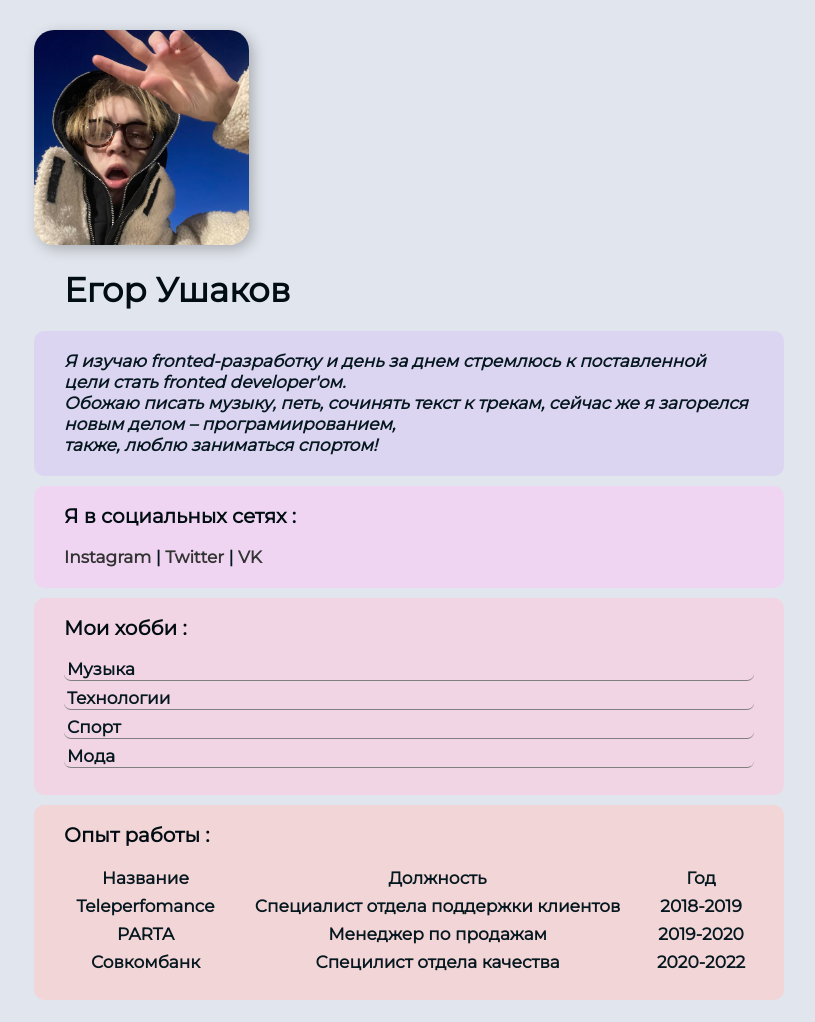
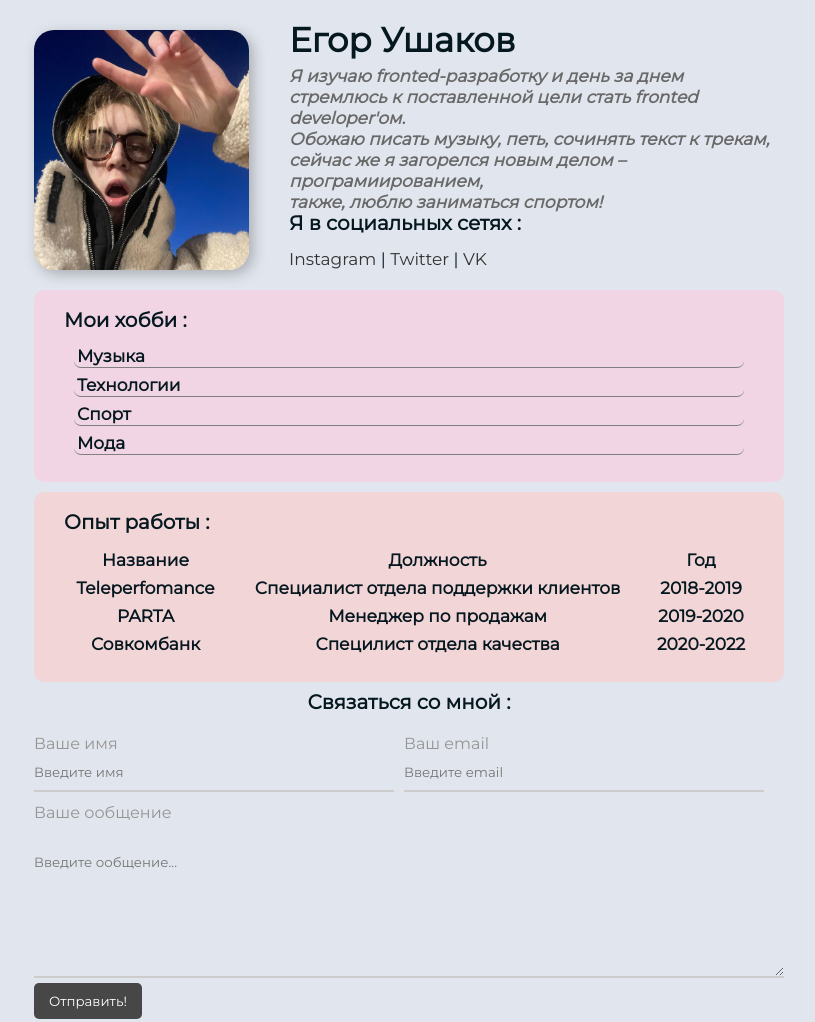
Before and after one commit to w1t1uv/html-course, a plain HTML site: page index.html in a window 1280 px wide. Shown: the top 1022 px of the page, without its empty margins (231-1046 px from the left). Drawn offline with Linux system fonts and the light colour scheme.

Commit message:
moved the block about myself to the right of the avatar by combining the code into a common class, used a display flex. removed the background from the about myself block and stylized it differently.

```diff
--- a/index.html
+++ b/index.html
@@ -14,26 +14,20 @@
 
 <div class="container">
 
+    <div class="info">
+
     <img src="me.jpg" class="avatar" alt="Egor">
 
-    <header id="header" class="header">
+        <div class="info-text">
 
         <h1>Егор Ушаков</h1>
 
-    </header>
-
-    <section>
-
-        <article id="block1"  class="card bg-violet">
             <p>Я изучаю <strong>fronted-разработку</strong> и день за днем стремлюсь к поставленной цели стать <strong>fronted developer'ом</strong>.</p>
 
             <p>Обожаю писать <em>музыку</em>, <em>петь</em>, <em>сочинять текст к трекам</em>, сейчас же я загорелся новым делом – <em>програмиированием</em>,
                 <br>также, люблю заниматься <em>спортом</em>!</p>
-        </article>
 
-        <article id="block2" class="card bg-pink">
-
-            <h3 class="header">Я в социальных сетях :</h3>
+            <h3>Я в социальных сетях :</h3>
 
             <a href="https://www.instagram.com/witluvvvvvvv/" target="_blank">Instagram</a>
             |
@@ -41,11 +35,15 @@
             |
             <a href="https://vk.com/witluvvvvvvv" target="_blank">VK</a>
 
-        </article>
+        </div>
 
-        <article id="block3" class="card bg-purple">
+    </div>
 
-            <h3 class="header">Мои хобби :</h3>
+    <section>
+
+        <article id="block1" class="card bg-purple">
+
+            <h3>Мои хобби :</h3>
 
             <ol class="list">
                 <li>Музыка</li>
@@ -56,9 +54,9 @@
 
         </article>
 
-        <article id="block4" class="card bg-red">
+        <article id="block2" class="card bg-red">
 
-            <h3 class="header">Опыт работы :</h3>
+            <h3>Опыт работы :</h3>
 
             <table class="table">
                 <thead>
@@ -91,11 +89,9 @@
 
     </section>
 
-    <footer id="footer" class="footer">
+        <form action="/" class="form">
 
-        <form class="form">
-
-            <h3 class="header">Связаться со мной :</h3>
+            <h3>Связаться со мной :</h3>
 
             <div class="form-row">
 
@@ -121,9 +117,9 @@
 
         </form>
 
-    </footer>
+</div>
 
-</div>
+<br>
 
 </body>
 </html>
--- a/styles.css
+++ b/styles.css
@@ -7,71 +7,6 @@ body {
     font-weight: 400;
     background: #e1e5ed;
     color: #06181f;
-}
-
-.header {
-    color: #010d12;
-    margin-bottom: 20px;
-}
-
-#header {
-    padding: 20px;
-    margin: 10px;
-}
-
-.card {
-    font-weight: bold;
-    padding: 20px 30px;
-    margin-bottom: 10px;
-    border-radius: 10px;
-}
-
-.bg-violet {
-    background: #dbd5f2;
-    font-style: italic;
-}
-
-.bg-pink {
-    background: #f0d5f2;
-}
-
-.bg-purple {
-    background: #f2d5e4;
-}
-
-.bg-red {
-    background: #f2d5d7;
-}
-
-.footer {
-    font-weight: bold;
-    padding: 10px;
-}
-
-* {
-    margin: 0;
-    padding: 0;
-}
-
-.body {
-    margin: 0;
-}
-
-.container {
-    margin: auto;
-    max-width: 750px;
-    padding-top: 30px;
-}
-
-.footer {
-    padding: 20px;
-    margin: 3px 10px 10px 10px;
-}
-
-.avatar {
-    width: 215px;
-    border-radius: 20px;
-    box-shadow: 4px 4px 14px rgba(0, 0, 0, 0.25);
 }
 
 a {
@@ -92,6 +27,68 @@ a:active {
     color: #27b7c2;
 }
 
+.container {
+    margin: auto;
+    max-width: 750px;
+    padding-top: 30px;
+}
+
+.avatar {
+    width: 215px;
+    border-radius: 20px;
+    box-shadow: 4px 4px 14px rgba(0, 0, 0, 0.25);
+}
+
+.info {
+    margin-bottom: 20px;
+    display: flex;
+}
+
+.info-text {
+    margin-left: 40px;
+}
+
+.info-text p {
+    font-style: italic;
+    font-weight: bold;
+    color: #696969;
+    margin: 0;
+}
+
+.info-text h1 {
+    margin-bottom: 15px;
+}
+
+.info-text h3 {
+    margin-bottom: 15px;
+}
+
+@media (max-width: 650px) {
+    .info {
+        display: block;
+        text-align: center;
+    }
+}
+
+.card {
+    font-weight: bold;
+    padding: 20px 30px;
+    margin-bottom: 10px;
+    border-radius: 10px;
+}
+
+.card h3 {
+    margin-bottom: 15px;
+}
+
+.bg-red {
+    background: #f2d5d7;
+}
+
+.bg-purple {
+    background: #f2d5e4;
+}
+
 .btn {
     background: #474747;
     padding: 10px 15px;
@@ -108,7 +105,7 @@ a:active {
 
 .list {
     margin: 0;
-    padding: 0;
+    padding: 0 10px;
     list-style: none;
 }
 
@@ -134,6 +131,34 @@ a:active {
 
 .form h3 {
     text-align: center;
+    margin-bottom: 20px;
+}
+
+.form-row {
+    margin-bottom: 10px;
+    display: flex;
+    margin-right: 20px;
+}
+
+.form-row .form-group {
+    width: 50%;
+    margin-right: 10px;
+}
+
+.form-row .form-group:last-child {
+    margin-right: 0;
+}
+
+@media (max-width: 650px) {
+    .form-row {
+        display: block;
+    }
+
+    .form-row .form-group {
+        width: 100%;
+        margin-right: 0;
+        margin-bottom: 10px;
+    }
 }
 
 .form-group label {
@@ -155,24 +180,11 @@ a:active {
     padding: 10px 0 10px;
 }
 
-.form-row {
-    margin-bottom: 10px;
-    display: flex;
-    margin-right: 20px;
+* {
+    margin: 0;
+    padding: 0;
 }
 
-.form-row .form-group {
-    width: 50%;
+.body {
+    margin: 0;
 }
-
-.form-row .form-group:last-child {
-    margin-right: 0;
-}
-
-@media (max-width: 500px) {
-    .container {
-        padding: 10px;
-        font-size: 1.3rem;
-        text-align: center;
-    }
-}
```
